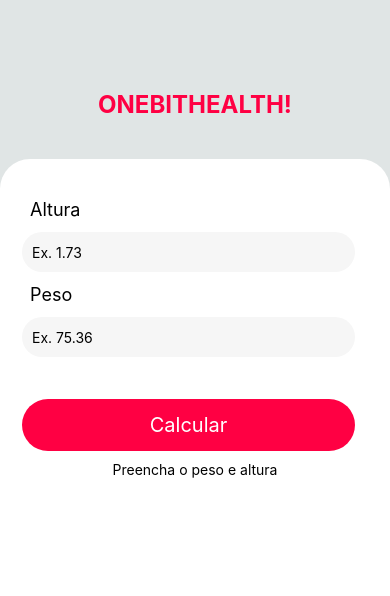
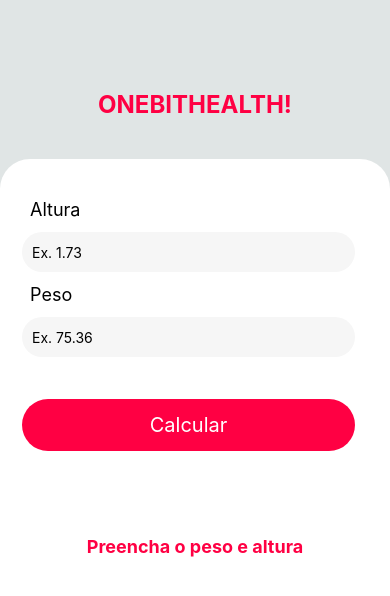
Before and after one commit to marcelo-de-santana/calculadoraImc, a React Native app: screen / in a window 390 px wide. Shown: the top 596 px of the page. Built offline with nearby package versions, Linux system fonts and the light colour scheme.

Commit message:
Aula 03 parte 3 (concluída)

```diff
--- a/src/components/Form/ResultImc/index.js
+++ b/src/components/Form/ResultImc/index.js
@@ -1,11 +1,12 @@
 import React from "react";
 import {View, Text} from "react-native";
+import styles from "./style";
 
 export default function ResultImc(props){
     return(
-        <View>
-            <Text>{props.messageResultImc}</Text>
-            <Text>{props.ResultImc}</Text>
+        <View style={styles.resultImc}>
+            <Text style={styles.information}>{props.messageResultImc}</Text>
+            <Text style={styles.numberImc}>{props.ResultImc}</Text>
         </View>
     );
 }
--- a/src/components/Form/ResultImc/style.js
+++ b/src/components/Form/ResultImc/style.js
@@ -0,0 +1,24 @@
+import { StyleSheet } from "react-native";
+
+const styles = StyleSheet.create({
+    resultImc: {
+        flex: 1,
+        marginTop: 15,
+        paddingTop: 60,
+        borderRadius: 50,
+        alignItems: "center",
+        width: "100%",
+    },
+    numberImc: {
+        fontSize: 48,
+        color: "#ff0043",
+        fontWeight: "bold",
+    },
+    information: {
+        fontSize: 18,
+        color: "#ff0043",
+        fontWeight: "bold",
+    },
+});
+
+export default styles;
--- a/src/components/Form/index.js
+++ b/src/components/Form/index.js
@@ -55,7 +55,9 @@
                 />
                 <TouchableOpacity
                     style={styles.buttonCalculator}
-                    onPress={() =>{}}>
+                    onPress={() =>{
+                        validationImc()
+                    }}>
                         <Text style={styles.textButtonCalculator}>{TextButton}</Text>
                 </TouchableOpacity>
             </View>
```
